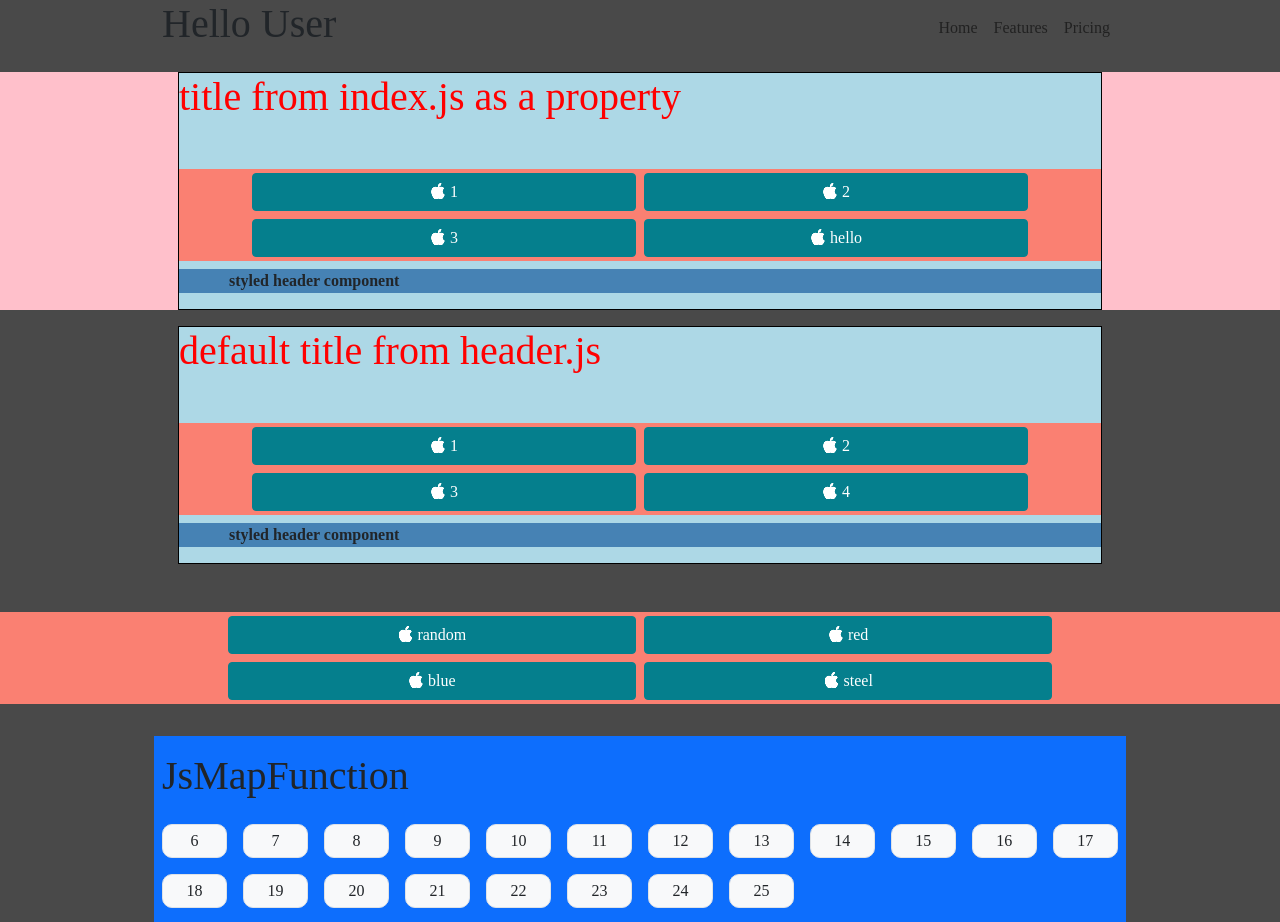
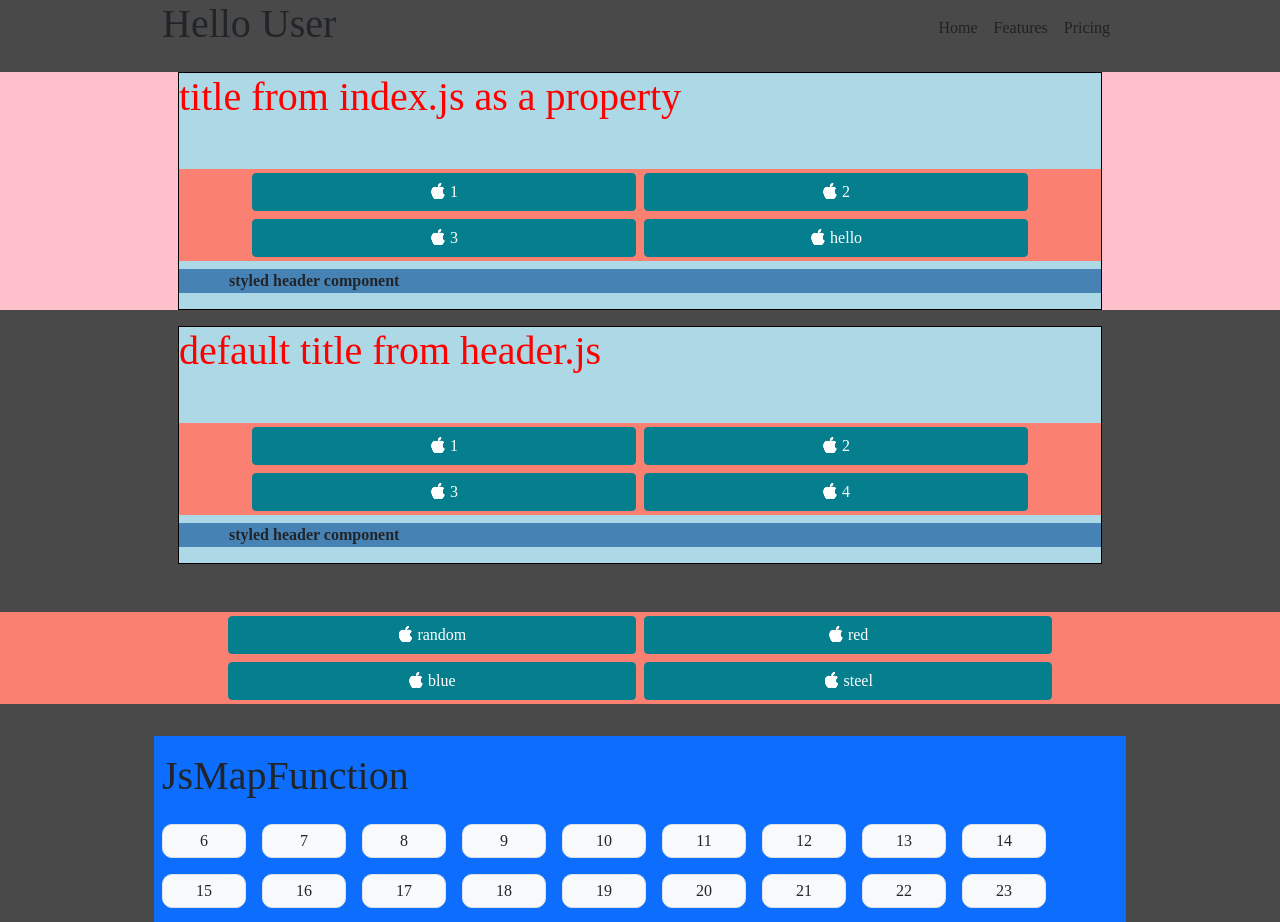
Before and after one commit to nologos/CODESAMPLES, a React (Create React App) app in the folder WEB/TASK2/tasktwo/: page / in a window 1280 px wide. Shown: the top 922 px of the page. Built offline with nearby package versions, Linux system fonts and the light colour scheme.

Commit message:
minor, pre build

```diff
--- a/WEB/TASK2/tasktwo/src/components/JsMapFunction.js
+++ b/WEB/TASK2/tasktwo/src/components/JsMapFunction.js
@@ -13,7 +13,7 @@ const JsMapFunction = () => {
       <h1>JsMapFunction</h1>
         {newNumbers.map((number) => {
           return (
-            <div key={number} className="col-1">
+            <div key={number} className="col-6 col-md-1 minWidth100">
                 <div className="p-1 bg-light border border-radius-1 border-color-dark d-flex justify-content-center align-items-center mb-0">
                   {number}
                 </div>
--- a/WEB/TASK2/tasktwo/src/index.css
+++ b/WEB/TASK2/tasktwo/src/index.css
@@ -61,3 +61,7 @@ body {
 .taskform{
   max-width: 400px;
 }
+
+.minWidth100{
+  min-width: 100px;
+}
```
